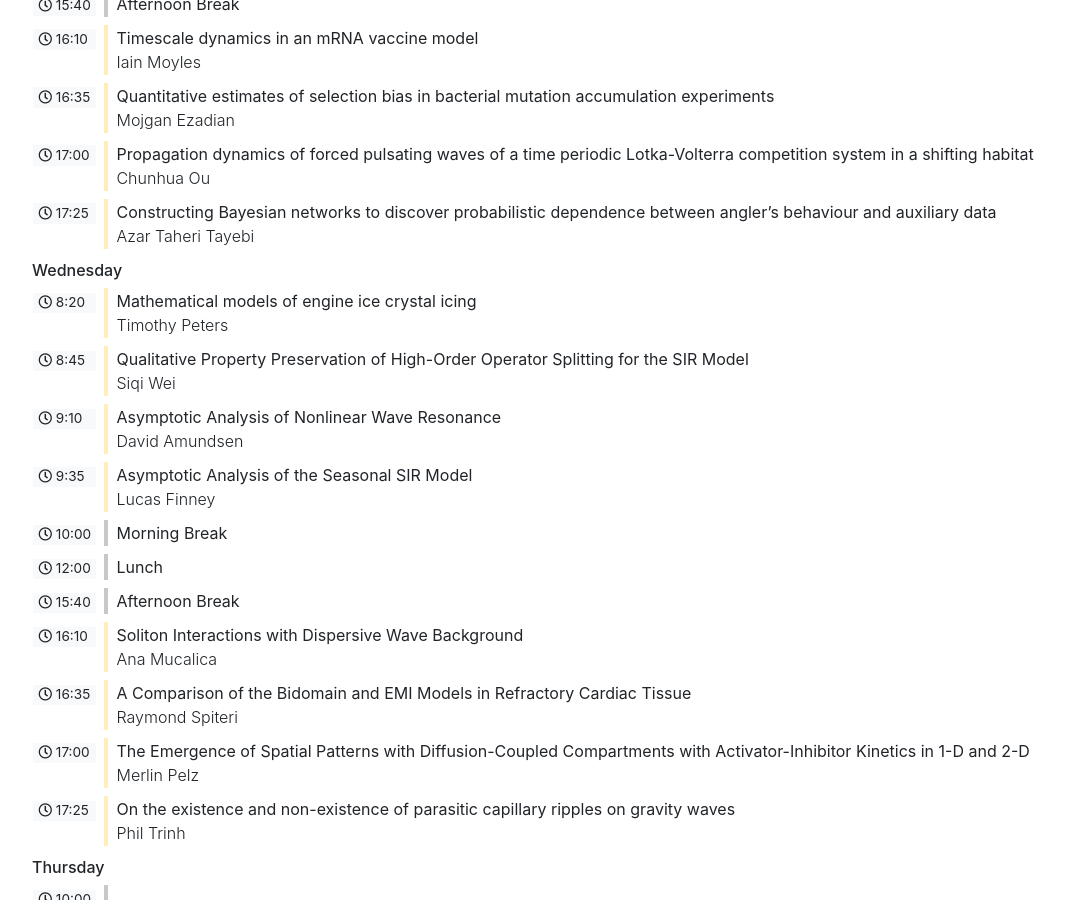
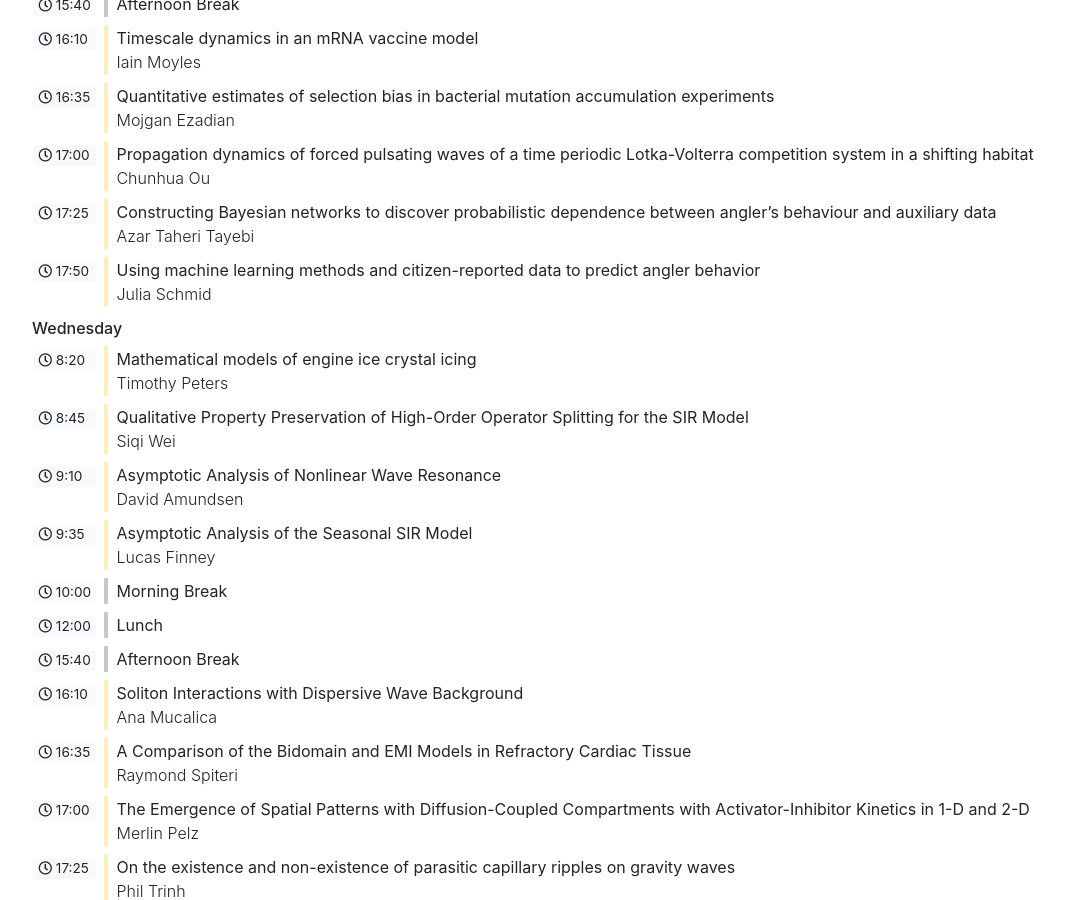
Before and after one commit to caims2023/caims2023.github.io, a Jekyll site: the page built from _rooms/room-16.md, in a window 1280 px wide and 900 px high, scrolled down 2497 px. Shown: the whole window, without its empty margins (53-1118 px from the left). Built offline with Jekyll 4.4.1, drawn with Linux system fonts in a browser that asks for light colours.

Commit message:
Late schedule fix

```diff
--- a/_data/program.yml
+++ b/_data/program.yml
@@ -212,6 +212,9 @@ days:
       - name: "Constructing Bayesian networks to discover probabilistic dependence between angler’s behaviour and auxiliary data"
         time_start: "17:25"
         time_end: "17:50"
+      - name: "Using machine learning methods and citizen-reported data to predict angler behavior"
+        time_start: "17:50"
+        time_end: "18:10"
   - name: Room 18
     talks:
       - name: "The future of rounding is stochastic"
```
